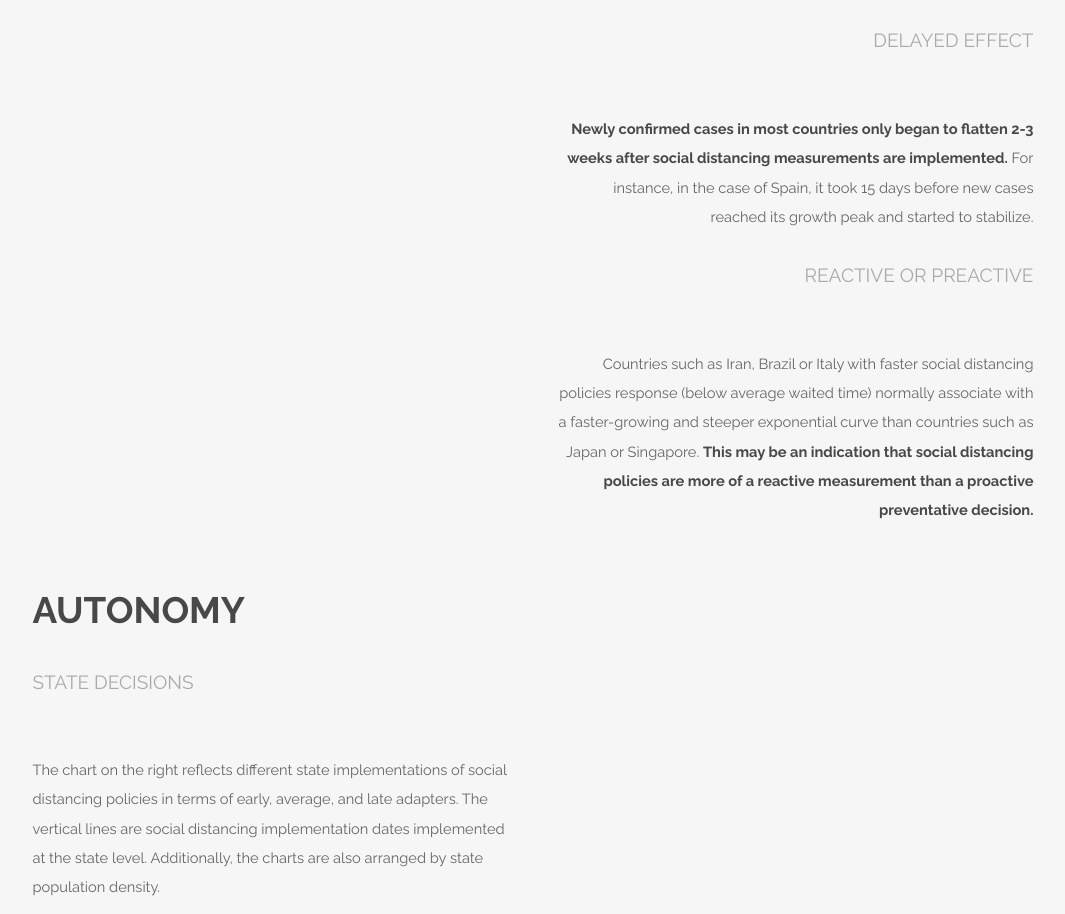
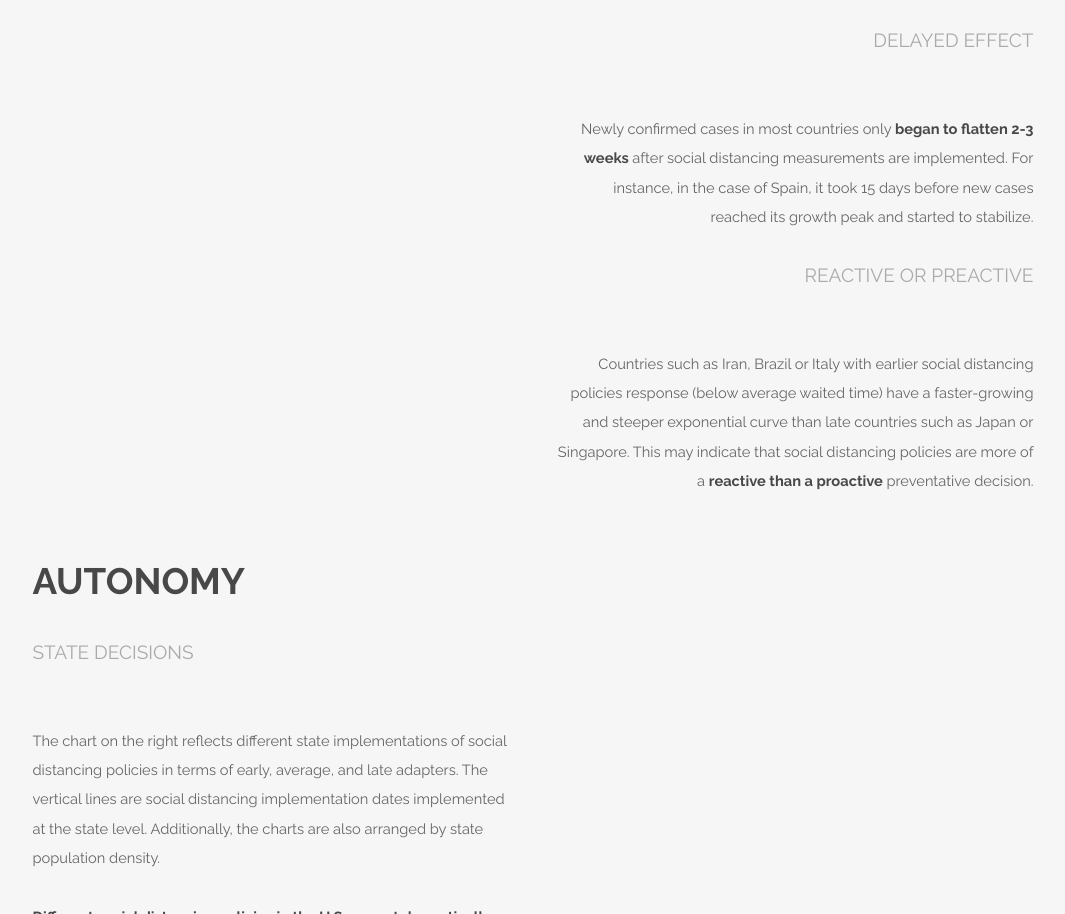
Before and after one commit to zheng100/InfoViz_Sp20Site, a plain HTML site: page index.html in a window 1280 px wide. Shown: the part 2825-3739 px from the top of the page, without its empty margins (107-1172 px from the left). Drawn offline with Linux system fonts and the light colour scheme.

Commit message:
Updated index.html

```diff
--- a/index.html
+++ b/index.html
@@ -79,7 +79,7 @@ Released for free under the Creative Commons Attribution 3.0 license (templated.
 						</div>
 
 		</section>
-<!-- Two -->
+		<!-- Two -->
 		<section id="WhyDangerous" class="wrapper style2 special">
 			<div class="container">
 				<header class="major">
@@ -115,11 +115,11 @@ Released for free under the Creative Commons Attribution 3.0 license (templated.
 							<header class = 'major'>
 								<p>Delayed Effect</p>
 							</header>
-							<p><b> Newly confirmed cases in most countries only began to flatten 2-3 weeks after social distancing measurements are implemented.</b> For instance, in the case of Spain, it took 15 days before new cases reached its growth peak and started to stabilize. </p>
+							<p> Newly confirmed cases in most countries only <b>began to flatten 2-3 weeks </b> after social distancing measurements are implemented. For instance, in the case of Spain, it took 15 days before new cases reached its growth peak and started to stabilize. </p>
 							<header class = 'major'>
 								<p>Reactive or Preactive</p>
 							</header>
-							<p>Countries such as Iran, Brazil or Italy with faster social distancing policies response (below average waited time) normally associate with a faster-growing and steeper exponential curve than countries such as Japan or Singapore. <b>This may be an indication that social distancing policies are more of a reactive measurement than a proactive preventative decision.</b></p>
+							<p>Countries such as Iran, Brazil or Italy with earlier social distancing policies response (below average waited time) have a faster-growing and steeper exponential curve than late countries such as Japan or Singapore. This may indicate that social distancing policies are more of a <b>reactive than a proactive </b>preventative decision.</p>
 
 
 						</div>
```
